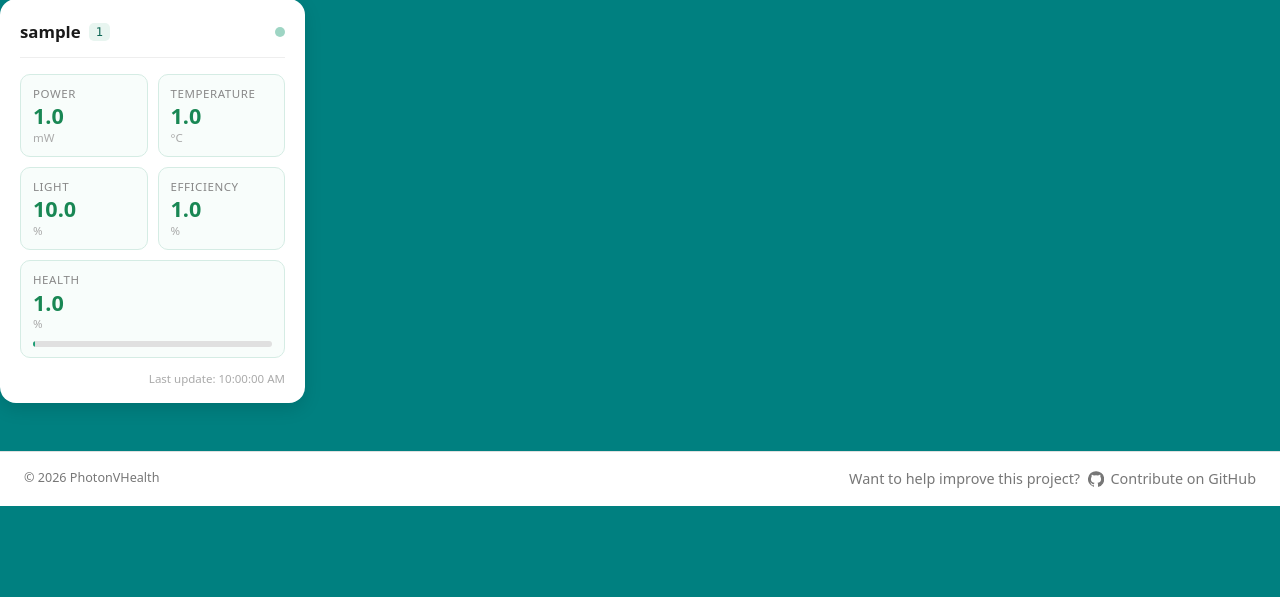
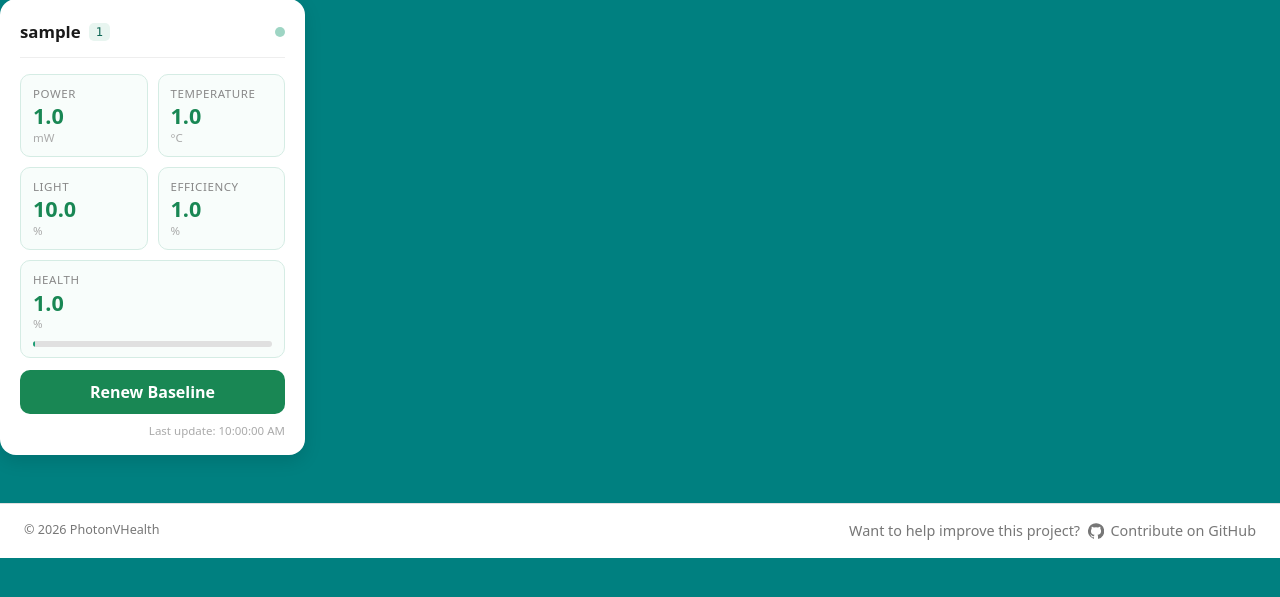
Before and after one commit to Skayyali3/PhotonVHealth, a Flask app: page /dashboard in a window 1280 px wide. Shown: the part 115-712 px from the top of the page. Run offline with Flask 3, Linux system fonts and the light colour scheme; the visitor is signed in with stand-in values (Sample User, id 1); tables that the repository leaves empty hold one stand-in row (values such as "Sample post").

Commit message:
Renew baseline button exists now

```diff
--- a/website/main.py
+++ b/website/main.py
@@ -41,6 +41,7 @@ def init_db():
         max_power INTEGER,
         baseline_power REAL DEFAULT 0,
         baseline_light REAL DEFAULT 0,
+        renew_baseline INTEGER DEFAULT 0,
         FOREIGN KEY(user_id) REFERENCES users(id)
     )
     """)
@@ -192,13 +193,13 @@ def devices():
     return render_template("devices.html", logged_in=True, devices=userDevices)
 
 @app.route("/devices/<device_id>", methods=["DELETE"])
-def delete_device(deviceId):
+def delete_device(device_id):
     if "user_id" not in session:
         return jsonify(success=False, error="Unauthorized"), 401
 
     connection = get_db()
     cursor = connection.cursor()
-    cursor.execute("DELETE FROM devices WHERE device_id = ? AND user_id = ?",(deviceId, session["user_id"]))
+    cursor.execute("DELETE FROM devices WHERE device_id = ? AND user_id = ?",(device_id, session["user_id"]))
     connection.commit()
     deleted = cursor.rowcount
     connection.close()
@@ -206,6 +207,25 @@ def delete_device(deviceId):
     if deleted:
         return jsonify(success=True)
     return jsonify(success=False, error="Device not found"), 404
+
+@app.route("/devices/<device_id>/renew", methods=["POST"])
+def renew_device_baseline(device_id):
+    if "user_id" not in session:
+        return jsonify(success=False), 401
+
+    connection = get_db()
+    cursor = connection.cursor()
+
+    cursor.execute("""
+        UPDATE devices
+        SET renew_baseline = 1
+        WHERE device_id = ? AND user_id = ?
+    """, (device_id, session["user_id"]))
+
+    connection.commit()
+    connection.close()
+
+    return jsonify(success=True)
 
 @app.route("/api/data", methods=["POST"])
 def api_data():
@@ -299,21 +319,35 @@ def api_latest(device_id):
 def api_commands(device_id):
     connection = get_db()
     cursor = connection.cursor()
-    cursor.execute(
-        "SELECT baseline_power, baseline_light FROM devices WHERE device_id = ?",
-        (device_id,)
-    )
+
+    cursor.execute("""
+        SELECT baseline_power, baseline_light, renew_baseline
+        FROM devices
+        WHERE device_id = ?
+    """, (device_id,))
+
     row = cursor.fetchone()
-    connection.close()
 
     if not row:
-        return jsonify(success=False, error="Unknown device"), 404
+        connection.close()
+        return jsonify(success=False), 404
+
+    renew = bool(row[2])
+
+    if renew:
+        cursor.execute("""
+        UPDATE devices SET renew_baseline = 0
+        WHERE device_id = ?
+        """, (device_id,))
+        connection.commit()
+
+    connection.close()
 
     return jsonify(
         success=True,
-        renew_baseline=False,
+        renew_baseline=renew,
         baseline_power=row[0] or 0,
-        baseline_light=row[1] or 0,
+        baseline_light=row[1] or 0
     )
 
 @app.route("/logout")
--- a/website/static/css/styles.css
+++ b/website/static/css/styles.css
@@ -50,7 +50,7 @@ body {
 }
 
 @media(max-width:600px) {
-  .site-footer {
+    .site-footer {
         flex-direction: column;
         gap: 0.5rem;
         text-align: center;
@@ -67,7 +67,8 @@ body {
 Log in + Sign up Pages
 */
 
-#login-button, #signup-button {
+#login-button,
+#signup-button {
     position: relative;
     overflow: hidden;
 }
@@ -92,7 +93,8 @@ Log in + Sign up Pages
     text-align: center;
 }
 
-#login-form, #signup-form {
+#login-form,
+#signup-form {
     display: flex;
     flex-direction: column;
     align-items: center;
@@ -121,7 +123,7 @@ Dashboard
     background: white;
     border-radius: 16px;
     padding: 1.25rem 1.25rem 1rem;
-    box-shadow: 0 6px 18px rgba(0,0,0,0.12);
+    box-shadow: 0 6px 18px rgba(0, 0, 0, 0.12);
     text-align: left;
 }
 
@@ -166,8 +168,15 @@ Dashboard
 }
 
 @keyframes pulse {
-    0%, 100% { opacity: 1; }
-    50%       { opacity: 0.35; }
+
+    0%,
+    100% {
+        opacity: 1;
+    }
+
+    50% {
+        opacity: 0.35;
+    }
 }
 
 .metric-grid {
@@ -231,6 +240,32 @@ Dashboard
     text-align: right;
 }
 
+.device-actions {
+    margin-top: 10px;
+    margin-bottom: 8px;
+}
+
+.renew-btn {
+    width: 100%;
+    border: none;
+    padding: 10px;
+    border-radius: 10px;
+    background: #198754;
+    color: white;
+    font-weight: 600;
+    cursor: pointer;
+    transition: 0.2s ease;
+}
+
+.renew-btn:hover {
+    background: #157347;
+}
+
+.renew-btn:disabled {
+    background: #9ac7b3;
+    cursor: not-allowed;
+}
+
 /*
 Devices
 */
--- a/website/static/js/script.js
+++ b/website/static/js/script.js
@@ -157,4 +157,42 @@ document.addEventListener('DOMContentLoaded', () => {
       .replace(/"/g, '&quot;');
   }
 
+  document.querySelectorAll('.renew-btn').forEach(btn => {
+    btn.addEventListener('click', () => {
+      const deviceId = btn.dataset.id;
+
+      btn.disabled = true;
+      btn.textContent = 'Sending...';
+
+      fetch(`/devices/${encodeURIComponent(deviceId)}/renew`, {
+        method: 'POST'
+      })
+        .then(r => r.json())
+        .then(json => {
+          if (json.success) {
+            btn.textContent = 'Requested!';
+            setTimeout(() => {
+              btn.disabled = false;
+              btn.textContent = 'Renew Baseline';
+            }, 3000);
+          } else {
+            btn.disabled = false;
+            btn.textContent = 'Failed';
+            setTimeout(() => {
+              btn.disabled = false;
+              btn.textContent = 'Renew Baseline';
+            }, 2000);
+          }
+        })
+        .catch(() => {
+          btn.disabled = false;
+          btn.textContent = 'Error';
+          setTimeout(() => {
+            btn.disabled = false;
+            btn.textContent = 'Renew Baseline';
+          }, 2000);
+        });
+    });
+  });
+
 });
--- a/website/templates/dashboard.html
+++ b/website/templates/dashboard.html
@@ -44,7 +44,15 @@
           </div>
         </div>
       </div>
-      <div class="last-seen">Last update: <span class="last-seen-time">Never</span></div>
+      <div class="device-actions">
+        <button class="renew-btn" data-id="{{ d.device_id }}">
+          Renew Baseline
+        </button>
+      </div>
+
+      <div class="last-seen">
+        Last update: <span class="last-seen-time">Never</span>
+      </div>
     </div>
     {% endfor %}
   </div>
```
Also changed, not shown: TODO.md (+12 -0 lines), 1 other file.
